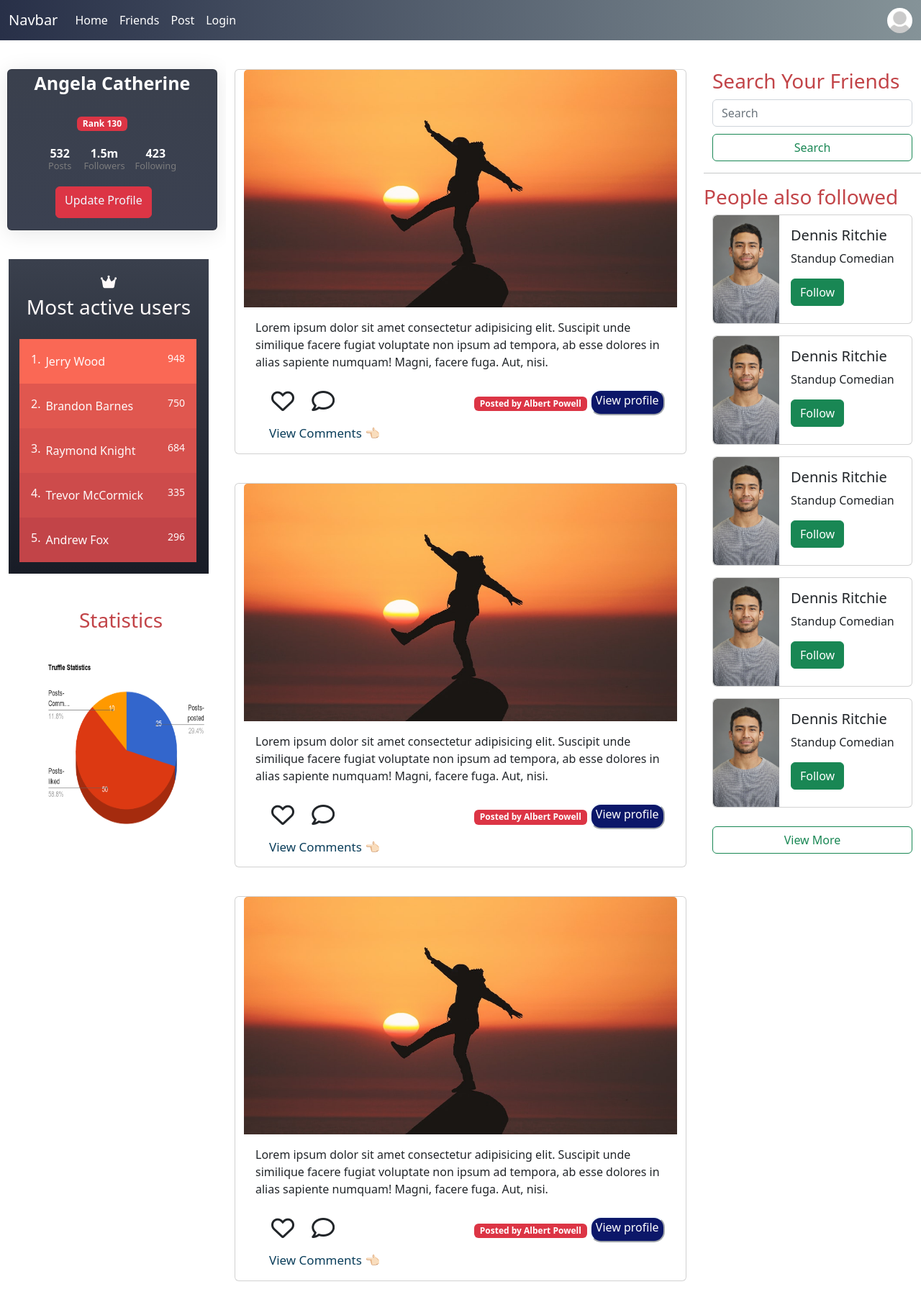
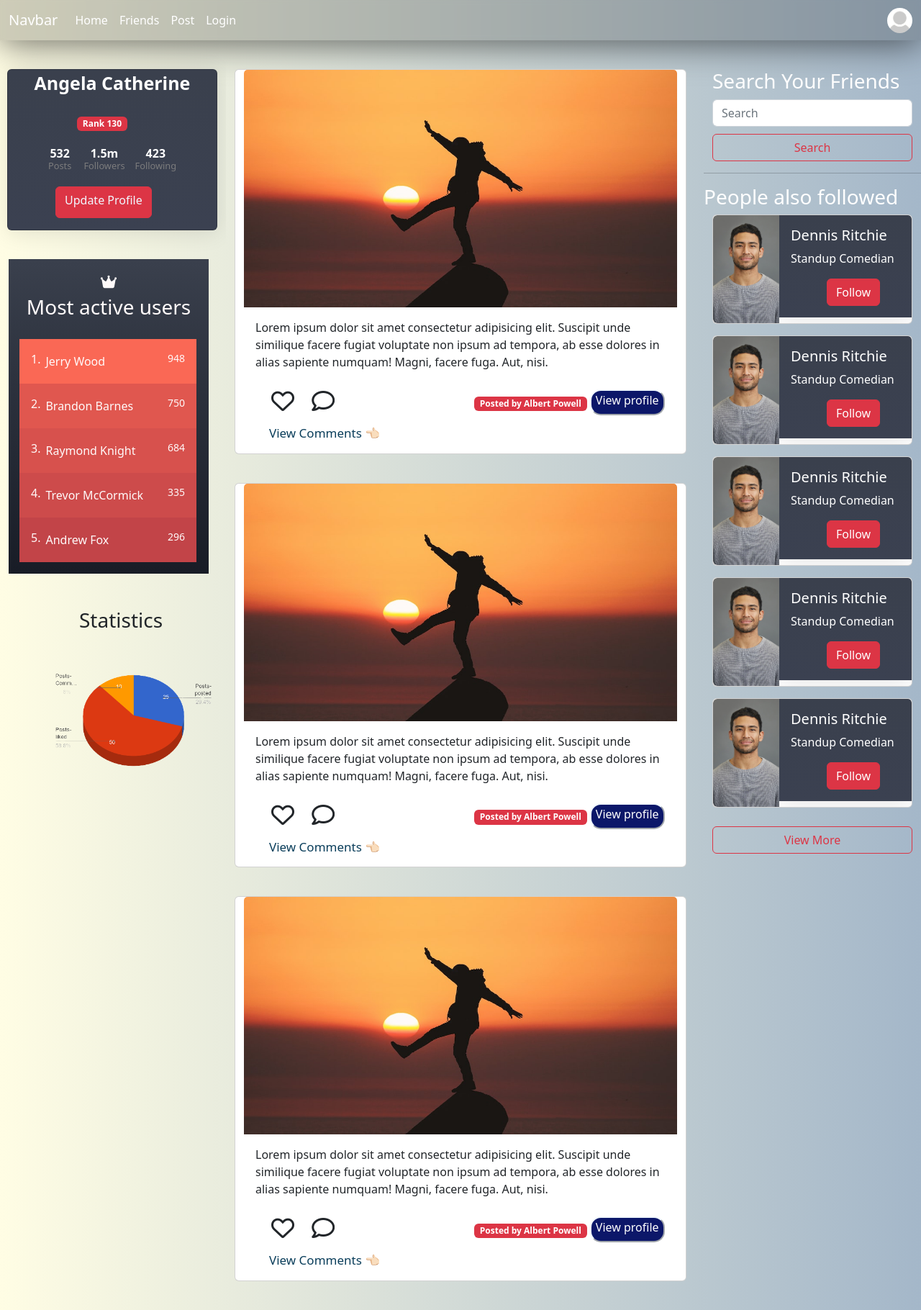
Before and after one commit to pkini2002/Social-media-web-app, a Django app: page / in a window 1280 px wide. Shown: the whole page at 72% size. Run offline with Django 4.2, Linux system fonts and the light colour scheme.

Commit message:
Ui changes

```diff
--- a/socials/base/templates/base/home.html
+++ b/socials/base/templates/base/home.html
@@ -80,7 +80,7 @@
 
         <div>
           <h3 class="statistics">Statistics</h3>
-          <img src="{% static 'images/posts/pie-chart.png' %}" class="card-img-top posts" alt="..." style="width:350px;">
+          <img src="{% static 'images/posts/pie-chart.png' %}" class="card-img-top posts1" alt="..." style="width:350px;">
         </div>
       </div>
 
@@ -169,7 +169,7 @@
     <h3 class="search-heading">Search Your Friends</h3>
     <form>
         <input class="form-control me-2" type="search" placeholder="Search" aria-label="Search">
-        <button class="btn btn-outline-success" type="submit">Search</button>
+        <button class="btn btn-outline-danger w-100" style="margin-top:10px;" type="submit">Search</button>
       </form>
   </div>
   <hr>
@@ -183,10 +183,10 @@
               <img src="{% static 'images/friends/img-1.jpg' %}" class="img-fluid rounded-start follow-img" alt="..."  style="height:150px;">
             </div>
             <div class="col-md-8">
-              <div class="card-body">
-                <h5 class="card-title" style="overflow-y:hidden;">Dennis Ritchie</h5>
-                <p class="card-text">Standup Comedian</p>
-                <button class="btn btn-success">Follow</button>
+              <div class="card-body profile-card">
+                <h5 class="card-title title1" style="overflow-y:hidden;">Dennis Ritchie</h5>
+                <p class="card-text text1">Standup Comedian</p>
+                <button class="btn btn-danger">Follow</button>
               </div>
             </div>
           </div>
@@ -203,10 +203,10 @@
               <img src="{% static 'images/friends/img-1.jpg' %}" class="img-fluid rounded-start follow-img" alt="..."  style="height:150px;">
             </div>
             <div class="col-md-8">
-              <div class="card-body">
-                <h5 class="card-title" style="overflow-y:hidden;">Dennis Ritchie</h5>
-                <p class="card-text">Standup Comedian</p>
-                <button class="btn btn-success">Follow</button>
+              <div class="card-body profile-card">
+                <h5 class="card-title title1" style="overflow-y:hidden;">Dennis Ritchie</h5>
+                <p class="card-text text1">Standup Comedian</p>
+                <button class="btn btn-danger">Follow</button>
               </div>
             </div>
           </div>
@@ -222,10 +222,10 @@
               <img src="{% static 'images/friends/img-1.jpg' %}" class="img-fluid rounded-start follow-img" alt="..."  style="height:150px;">
             </div>
             <div class="col-md-8">
-              <div class="card-body">
-                <h5 class="card-title" style="overflow-y:hidden;">Dennis Ritchie</h5>
-                <p class="card-text">Standup Comedian</p>
-                <button class="btn btn-success">Follow</button>
+              <div class="card-body profile-card">
+                <h5 class="card-title title1" style="overflow-y:hidden;">Dennis Ritchie</h5>
+                <p class="card-text text1">Standup Comedian</p>
+                <button class="btn btn-danger">Follow</button>
               </div>
             </div>
           </div>
@@ -241,10 +241,10 @@
               <img src="{% static 'images/friends/img-1.jpg' %}" class="img-fluid rounded-start follow-img" alt="..."  style="height:150px;">
             </div>
             <div class="col-md-8">
-              <div class="card-body">
-                <h5 class="card-title" style="overflow-y:hidden;">Dennis Ritchie</h5>
-                <p class="card-text">Standup Comedian</p>
-                <button class="btn btn-success">Follow</button>
+              <div class="card-body profile-card">
+                <h5 class="card-title title1" style="overflow-y:hidden;">Dennis Ritchie</h5>
+                <p class="card-text text1">Standup Comedian</p>
+                <button class="btn btn-danger">Follow</button>
               </div>
             </div>
           </div>
@@ -260,17 +260,17 @@
               <img src="{% static 'images/friends/img-1.jpg' %}" class="img-fluid rounded-start follow-img" alt="..." style="height:150px;">
             </div>
             <div class="col-md-8">
-              <div class="card-body">
-                <h5 class="card-title" style="overflow-y:hidden;">Dennis Ritchie</h5>
-                <p class="card-text">Standup Comedian</p>
-                <button class="btn btn-success">Follow</button>
+              <div class="card-body profile-card">
+                <h5 class="card-title title1" style="overflow-y:hidden;">Dennis Ritchie</h5>
+                <p class="card-text text1">Standup Comedian</p>
+                <button class="btn btn-danger">Follow</button>
               </div>
             </div>
           </div>
         </div>
       </div>
     </div>
-    <button class="btn btn-outline-success" type="submit">View More</button>
+    <button class="btn btn-outline-danger w-100" style="margin-top:10px;" type="submit">View More</button>
 
   </div>
 </div>
--- a/socials/base/templates/base/signup.html
+++ b/socials/base/templates/base/signup.html
@@ -82,7 +82,7 @@
 </div>
 
 <div class="col-md-5 right">
-    <img src="{% static 'images/signup.png' %}">
+    <img src="{% static 'images/signup.png' %}" class="rocket-img">
 </div>
 </div>
 </form>
--- a/socials/static/styles/home.css
+++ b/socials/static/styles/home.css
@@ -1,6 +1,10 @@
 .posts{
     height: 330px;
     width: fit-content;
+}
+
+.posts1{
+	margin-left: 10px;
 }
 
 .post-item{
@@ -64,6 +68,7 @@
     top: 3px;
 }
 
+
 *,
 *:before,
 *:after {
@@ -75,6 +80,15 @@ a {
 	color: #333;
 	text-decoration: none;
 }
+
+.title1{
+	color: white;
+}
+
+.text1{
+	color: white;
+}
+
 .blog {
 	font-size: 14px;
 	font-weight: bold;
@@ -154,7 +168,8 @@ a {
 .search-heading{
     margin-top: 40px;
     overflow-y: hidden;
-    color: #c24448;
+    color: #fff;
+
 }
 
 .btn-outline-success{
@@ -201,7 +216,6 @@ a {
 }
 
 .statistics{
-	color: #c24448;
 	overflow-y: hidden;
 	margin-left: 110px;
 }
--- a/socials/static/styles/signup.css
+++ b/socials/static/styles/signup.css
@@ -7,11 +7,17 @@
     text-align: center;
 }
 
+
 .form-1{
     padding: 5px;
     margin-top: 20px;
     width: 80%;
     outline-color: #5161ce;
+}
+
+.rocket-img{
+    height:500px;
+    width: 530px;
 }
 
 
--- a/socials/static/styles/style.css
+++ b/socials/static/styles/style.css
@@ -1,11 +1,16 @@
 /* All common styles will be written here */
 .navigation{
-    background: #283048;  /* fallback for old browsers */
-background: -webkit-linear-gradient(to left, #859398, #283048);  /* Chrome 10-25, Safari 5.1-6 */
-background: linear-gradient(to left, #859398, #283048); /* W3C, IE 10+/ Edge, Firefox 16+, Chrome 26+, Opera 12+, Safari 7+ */
-
+    background: rgba(13, 13, 13, 0.2);
+    box-shadow: 0 4px 50px rgba(0,0,0,0.6);
+    backdrop-filter: blur(3px);
 }
 
 .nav-link{
-    color: #fff;
+    color: #000;
 }
+
+body{
+    background: #005AA7;  /* fallback for old browsers */
+    background: -webkit-linear-gradient(to right, #FFFDE4, #92a5b5);  /* Chrome 10-25, Safari 5.1-6 */
+    background: linear-gradient(to right, #FFFDE4, #a4b7c9); /* W3C, IE 10+/ Edge, Firefox 16+, Chrome 26+, Opera 12+, Safari 7+ */
+}
```
Also changed, not shown: socials/base/templates/base/friends.html (+10 -19 lines), socials/static/styles/friends.css (+16 -19 lines), socials/static/images/posts/pie-chart.png.
